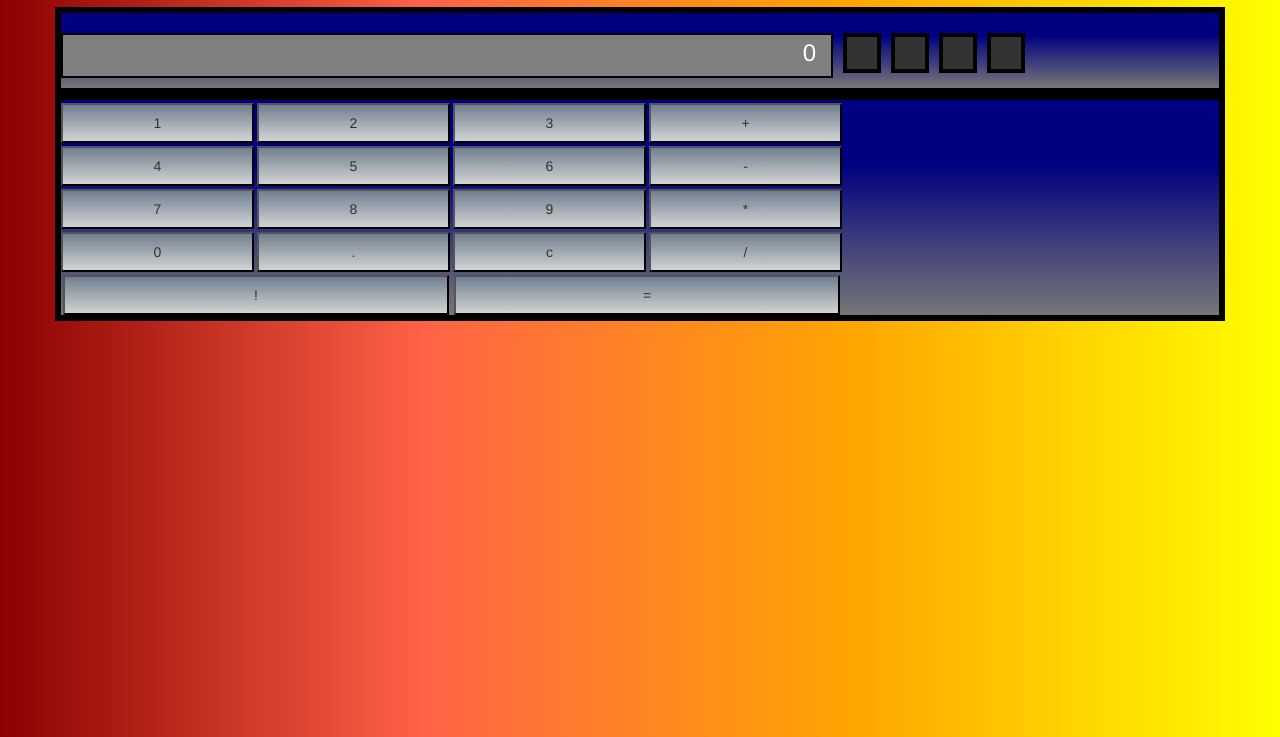
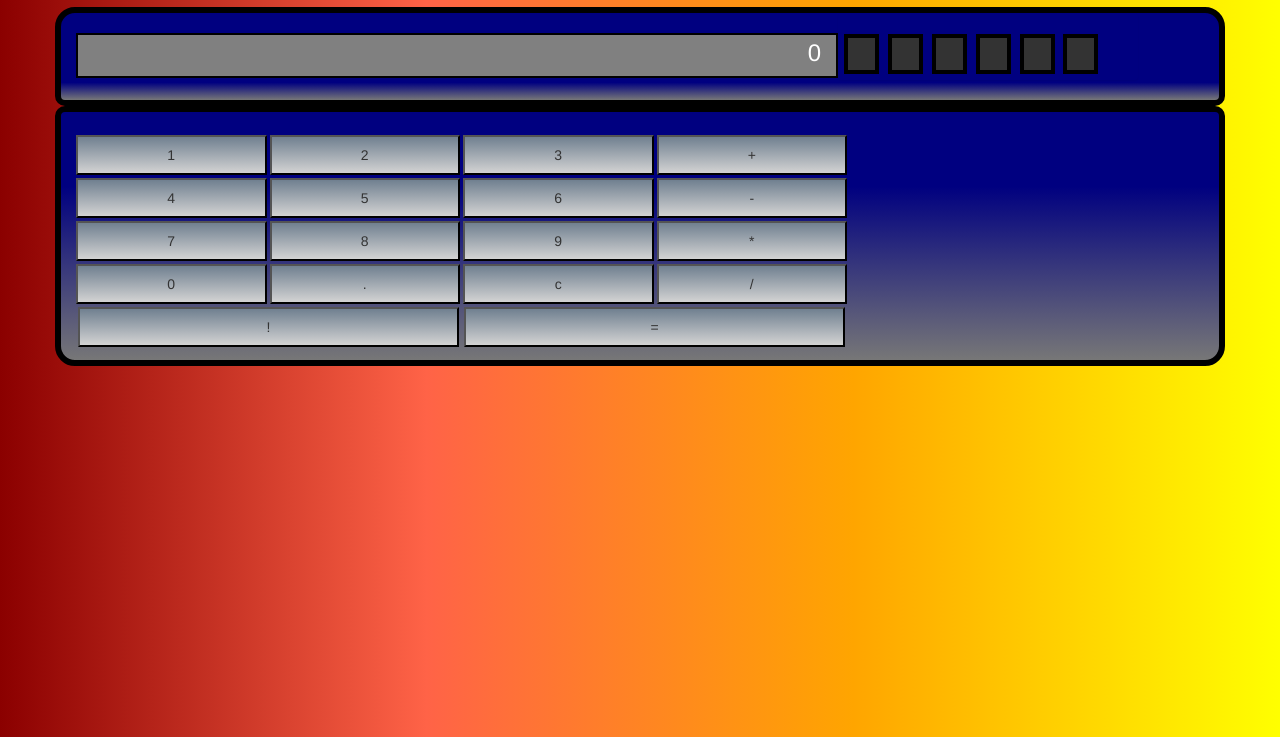
Before and after one commit to zachgarman/calculator, a website: page public/views/index.html in a window 1280 px wide. Shown: the part 63-800 px from the top of the page. Drawn offline with nearby package versions, Linux system fonts and the light colour scheme; files that its build step writes are made by us from their sources; files whose address does not match are found by name.

Commit message:
styling to look like a calculator

```diff
--- a/public/styles/styles.css
+++ b/public/styles/styles.css
@@ -1,21 +1,37 @@
 body {
   background: linear-gradient(to right, darkred, tomato, orange, yellow);
 }
-
 h1 {
   margin-left: 50px;
 }
+.panel {
+  width: 300px;
+  display: inline-block;
+  background: transparent;
+}
 .solar {
   height: 40px;
-  width: 7px;
+  width: 35px;
   background-color: #333333;
   margin-top: 20px;
-  margin-left: 10px;
+  margin-left: 5px;
   border: 4px solid black;
+  display: inline-block;
 }
 .container {
   border: 6px solid black;
+  background: linear-gradient(to bottom, navy 80%, #777777);
+  padding-left: 30px;
+}
+.top {
+  border-radius: 20px 20px 10px 10px;
+}
+.math {
+  border: 6px solid black;
   background: linear-gradient(to bottom, navy 30%, #777777);
+  border-radius: 10px 10px 20px 20px;
+  height: 260px;
+  padding-top: 20px;
 }
 h3 {
   border: 2px solid black;
--- a/public/views/index.html
+++ b/public/views/index.html
@@ -17,29 +17,29 @@
   <body>
     <h1>The Ultimate Calculator <small> For Doing Basic Math</small></h1>
 
-    <div class="container">
+    <div class="container top">
       <div class="row">
         <h3 class="col-xs-8 display">0</h3>
-        <div class="solar col-xs-1"></div>
-        <div class="solar col-xs-1"></div>
-        <div class="solar col-xs-1"></div>
-        <div class="solar col-xs-1"></div>
+        <div class="panel">
+          <div class="solar"></div>
+          <div class="solar"></div>
+          <div class="solar"></div>
+          <div class="solar"></div>
+          <div class="solar"></div>
+          <div class="solar"></div>
+        </div>
       </div>
     </div>
 
     <div class="container math">
-      <div class="row row-1" >     <!-- for buttons +, 1, 4, 7 -->
+      <div class="row row-1" ></div>    <!-- for buttons +, 1, 4, 7 -->
 
-      </div>
-      <div class="row row-2">      <!-- for buttons -, 2, 5, 8 -->
+      <div class="row row-2"></div>     <!-- for buttons -, 2, 5, 8 -->
 
-      </div>
-      <div class="row row-3">    <!-- for buttons *, 3, 6, 9 -->
+      <div class="row row-3"></div>     <!-- for buttons *, 3, 6, 9 -->
 
-      </div>
-      <div class="row row-4">     <!-- for buttons /, 0, ., clear, and equals -->
+      <div class="row row-4"></div>     <!-- for buttons /, 0, ., clear, and equals -->
 
-      </div>
     </div>
   </body>
 </html>
```
